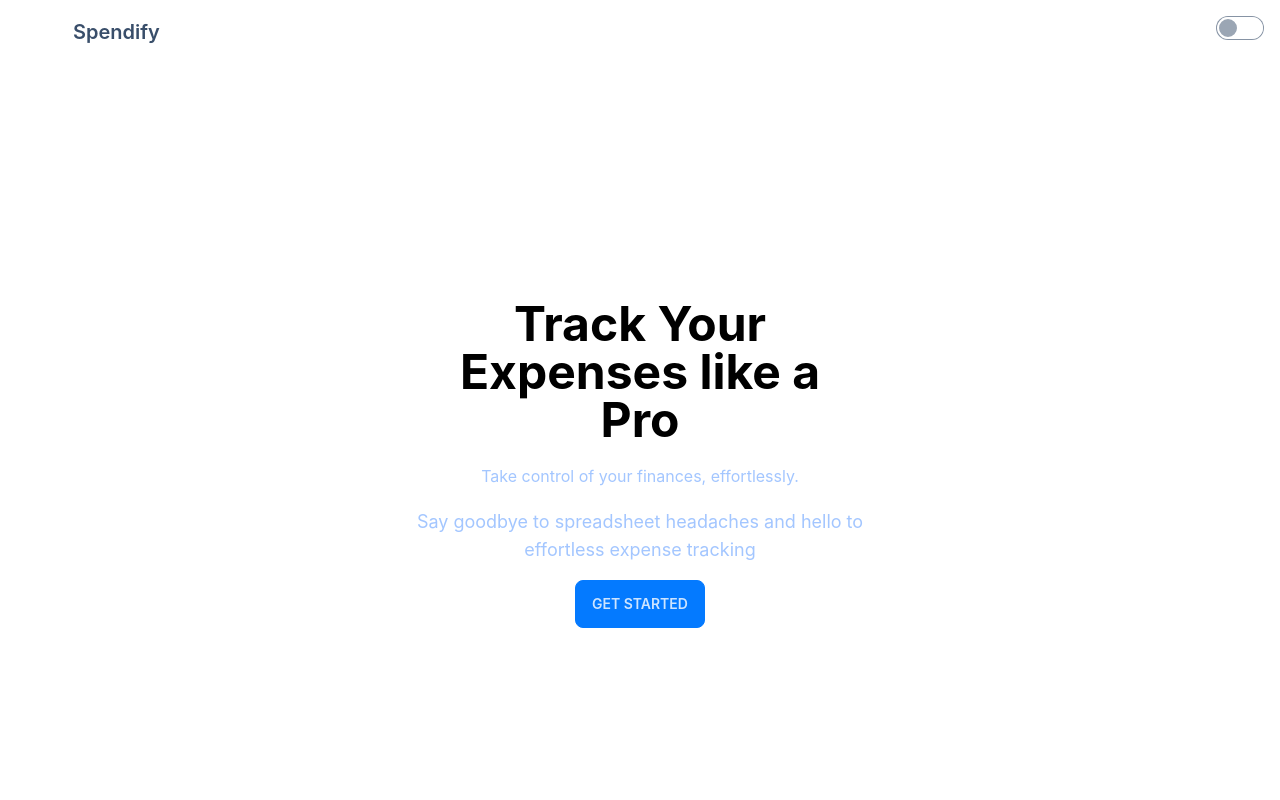
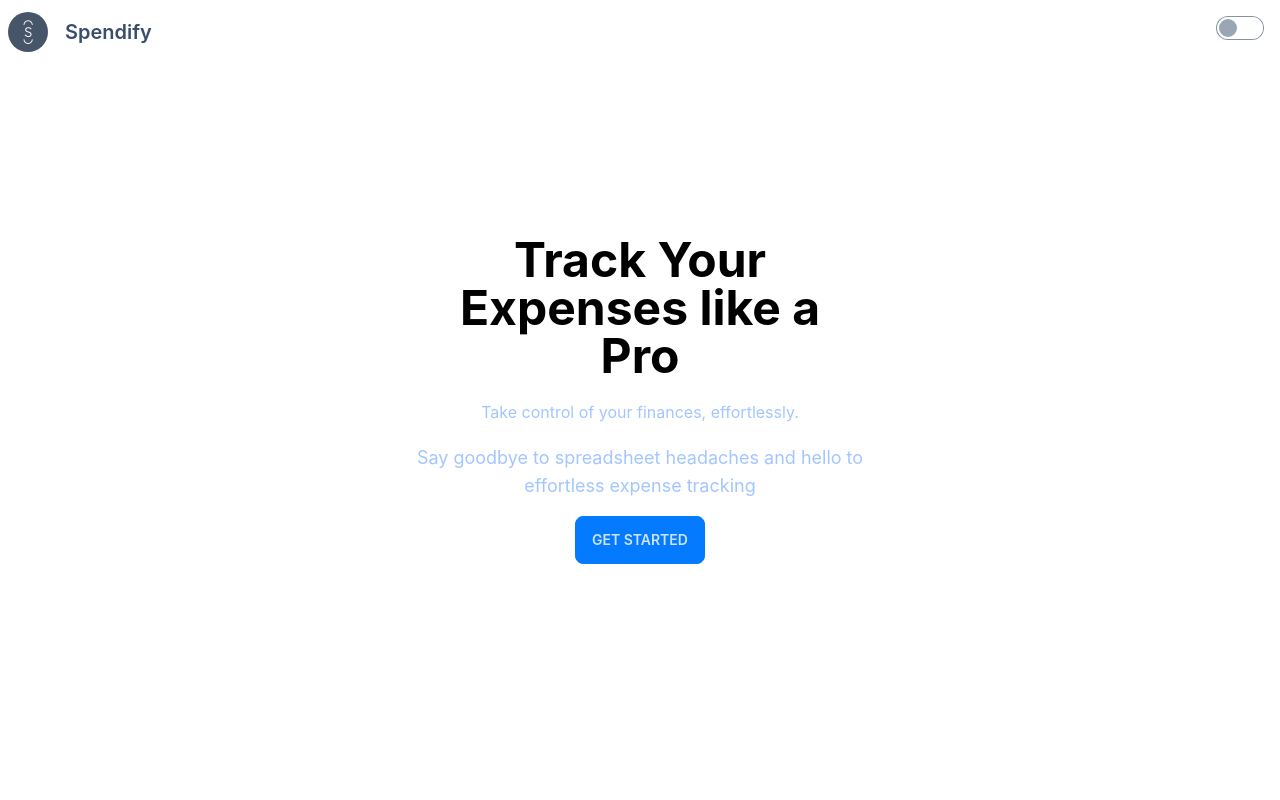
Before and after one commit to miguelaledesma/Spendify, a React (Create React App) app in the folder frontend/: page / in a window 1280 px wide. Shown: the top 800 px of the page. Built offline with nearby package versions, Linux system fonts and the light colour scheme.

Commit message:
fixed logo to come up in darkmode and light mode and nav bar to be fixed position

```diff
--- a/frontend/src/components/Homepage.js
+++ b/frontend/src/components/Homepage.js
@@ -22,9 +22,19 @@ const Homepage = ({ isDarkMode, setDarkMode }) => {
 
   return (
     <div className="App dark:bg-gray-900 transition duration-300 ease dark:focus:bg-white dark:focus:border-white dark:text-white dark:focus:text-black">
-      <div className="navbar">
-        <img src="/logo.png" alt="Logo" className="w-10 h-12 mr-2" />
-        <a className="btn btn-ghost normal-case text-xl dark:text-white">
+      <div className="navbar fixed">
+        <div
+          className={`w-10 h-10 rounded-full flex items-center justify-center ${
+            isDarkMode === "dark" ? "bg-gray-900" : "bg-slate-600"
+          }`}
+        >
+          <img src="/logo.png" alt="Logo" className="w-8 h-8" />
+        </div>
+        <a
+          href="/"
+          src=""
+          className="btn btn-ghost normal-case text-xl dark:text-white"
+        >
           Spendify
         </a>
       </div>
```
